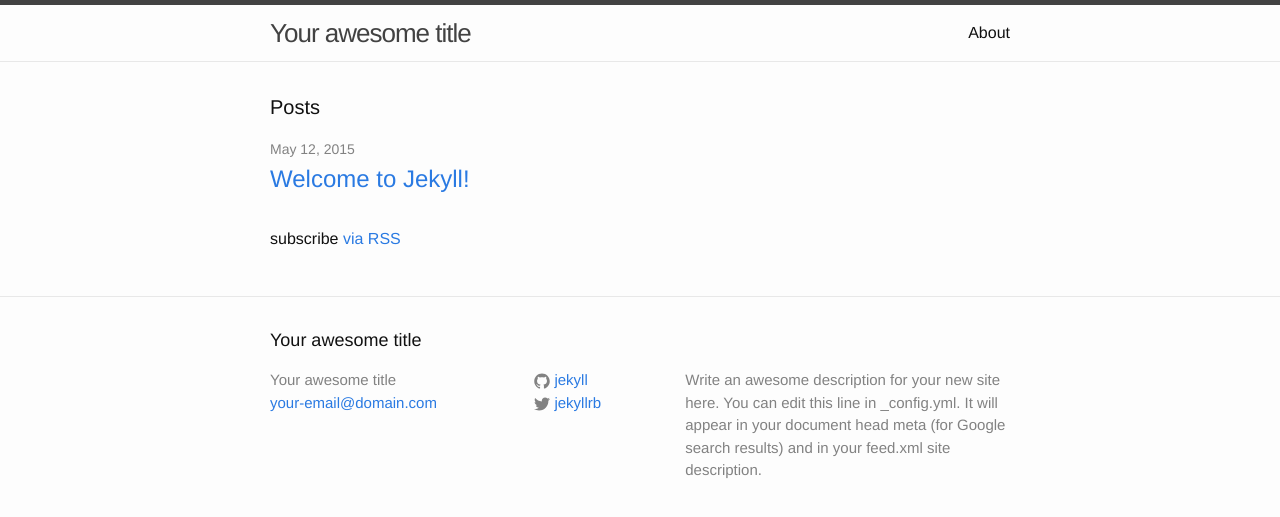
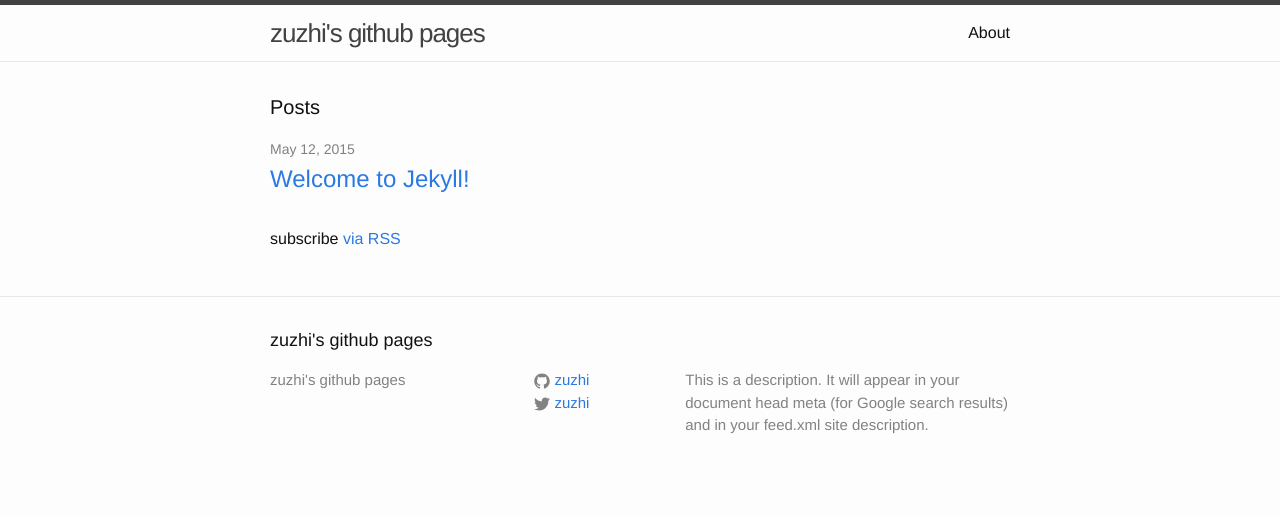
Before and after one commit to zuzhi/zuzhi.github.io, a Jekyll site: the page built from index.html, in a window 1280 px wide. Shown: the top 517 px of the page. Built offline with Jekyll 4.4.1, drawn with Linux system fonts in a browser that asks for light colours.

Commit message:
customize site

```diff
--- a/_config.yml
+++ b/_config.yml
@@ -1,14 +1,13 @@
 # Site settings
-title: Your awesome title
-email: your-email@domain.com
+title: zuzhi's github pages
+email:
 description: > # this means to ignore newlines until "baseurl:"
-  Write an awesome description for your new site here. You can edit this
-  line in _config.yml. It will appear in your document head meta (for
+  This is a description. It will appear in your document head meta (for
   Google search results) and in your feed.xml site description.
 baseurl: "" # the subpath of your site, e.g. /blog/
 url: "http://yourdomain.com" # the base hostname & protocol for your site
-twitter_username: jekyllrb
-github_username:  jekyll
+twitter_username: zuzhi
+github_username:  zuzhi
 
 # Build settings
 markdown: kramdown
```
